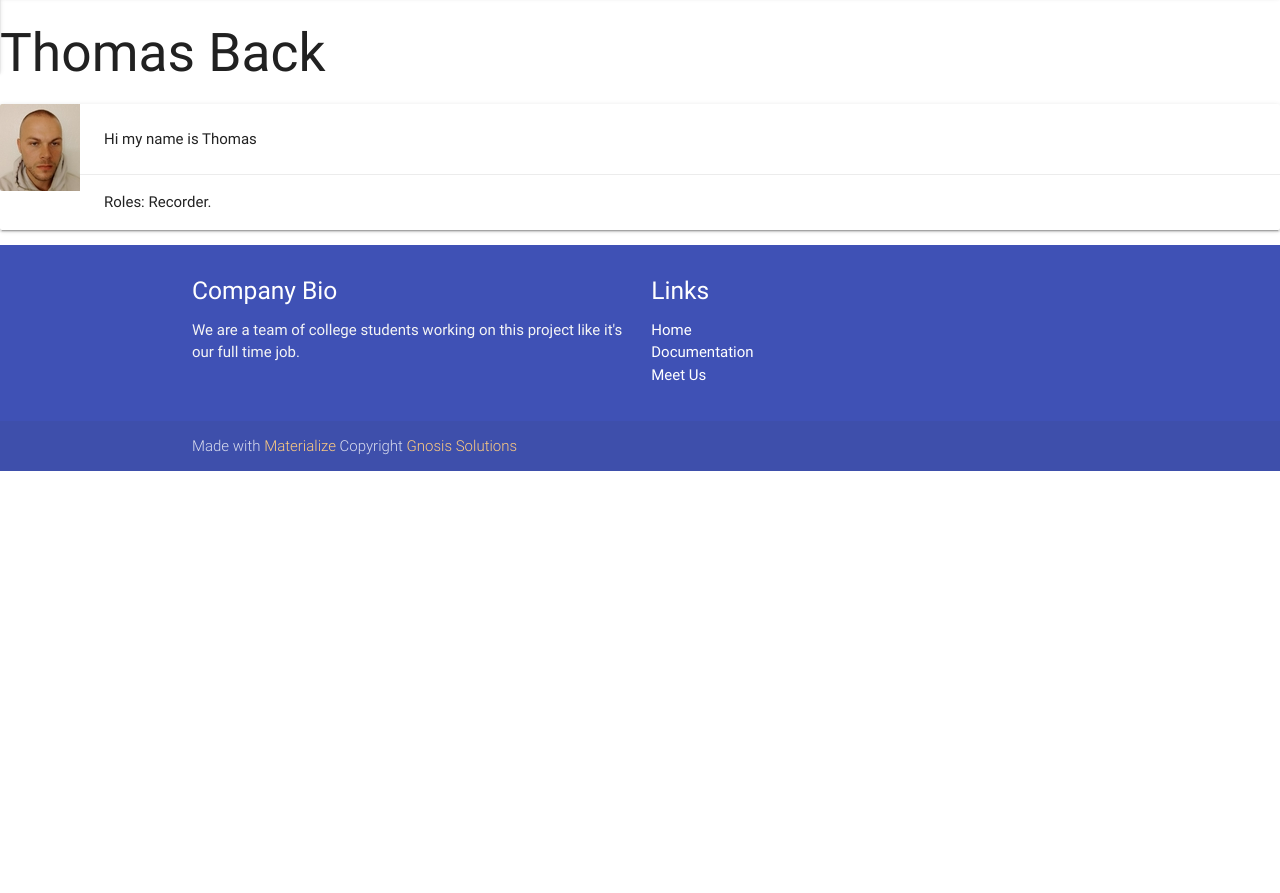
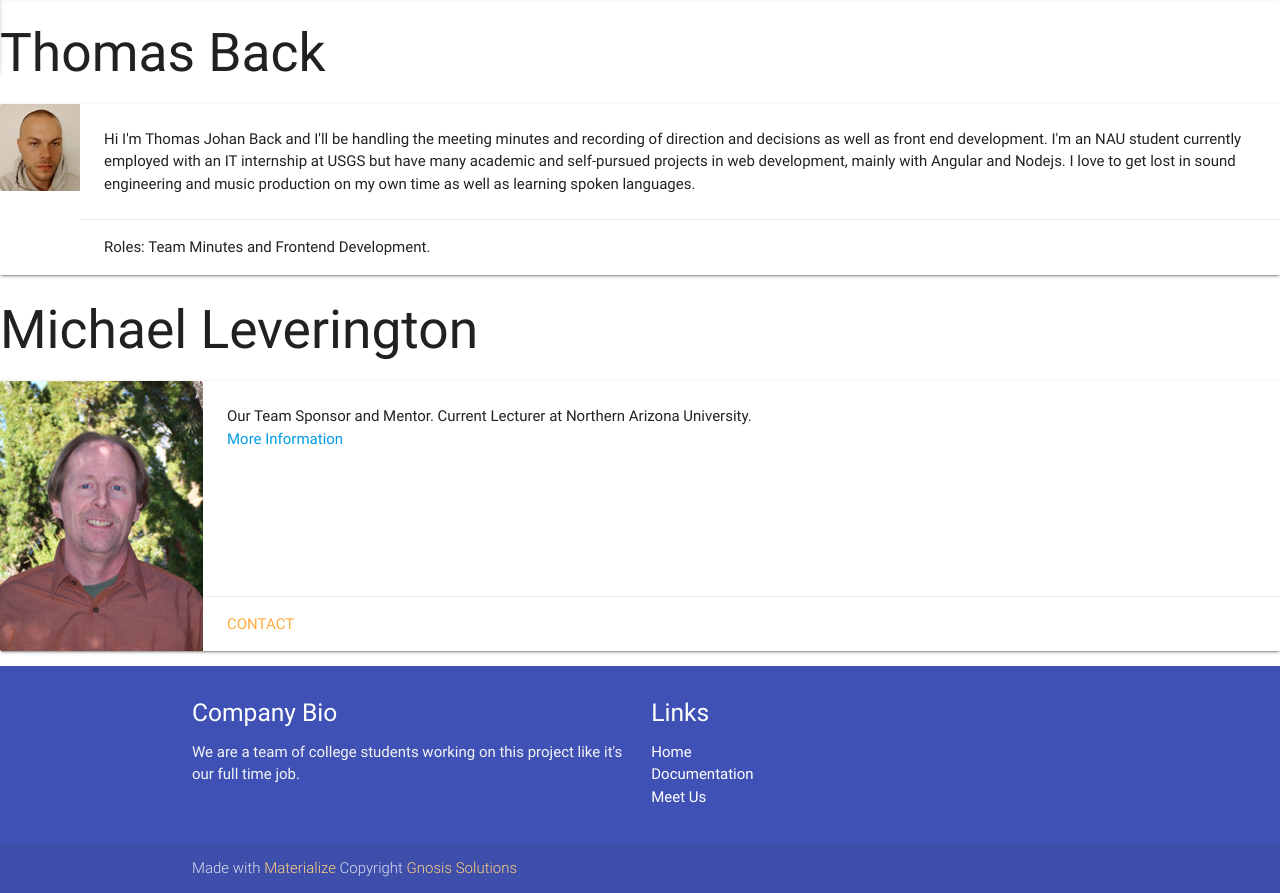
Before and after one commit to kww43/GnosisSolutions, a plain HTML site: page website/meetus.html in a window 1280 px wide. Shown: the part 788-1681 px from the top of the page. Before the commit the page ends 1259 px from the top, so only its background shows below. Drawn offline with nearby package versions, Linux system fonts and the light colour scheme.

Commit message:
Added Leverington's card into his meetus page and then added a further description for our problem overview

```diff
--- a/website/meetus.html
+++ b/website/meetus.html
@@ -85,10 +85,27 @@
       </div>
       <div class="card-stacked">
         <div class="card-content">
-          <p>Hi my name is Thomas </p>
+          <p>Hi I'm Thomas Johan Back and I'll be handling the meeting minutes and recording of direction and decisions as well as front end development. I'm an NAU student currently employed with an IT internship at USGS but have many academic and self-pursued projects in web development, mainly with Angular and Nodejs. I love to get lost in sound engineering and music production on my own time as well as learning spoken languages. </p>
         </div>
         <div class="card-action">
-          Roles: Recorder.
+          Roles: Team Minutes and Frontend Development.
+        </div>
+      </div>
+    </div>
+  </div>
+  <div class="col s12 m7">
+    <h2 class="header">Michael Leverington</h2>
+    <div class="card horizontal">
+      <div class="card-image">
+        <img src="img/leverington.png">
+      </div>
+      <div class="card-stacked">
+        <div class="card-content">
+          <p>Our Team Sponsor and Mentor. Current Lecturer at Northern Arizona University.</p>
+          <a href = "https://www.linkedin.com/in/michael-leverington-4a5b834">More Information</a>
+        </div>
+        <div class="card-action">
+          <a href="https://mail.google.com/mail/?view=cm&fs=1&tf=1&to=Michael.Leverington@nau.edu">Contact</a>
         </div>
       </div>
     </div>
```
Also changed, not shown: website/index.html (+1 -3 lines), website/img/leverington.png (added).
